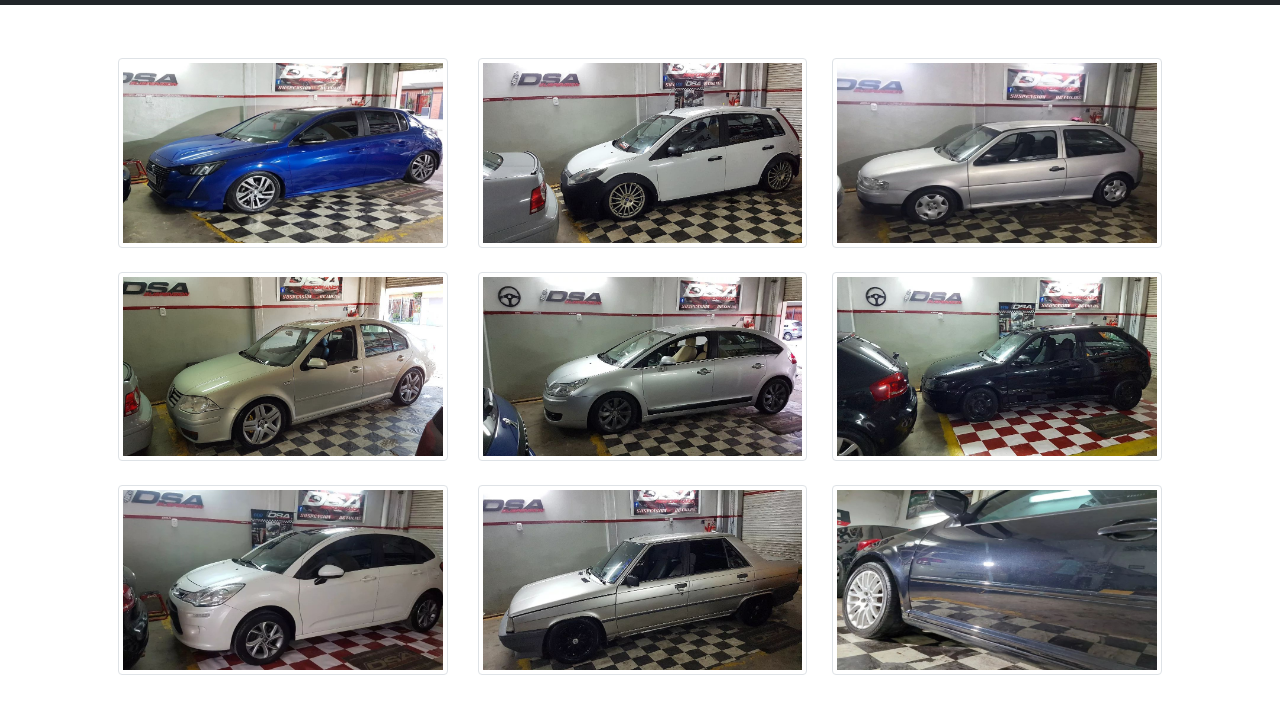
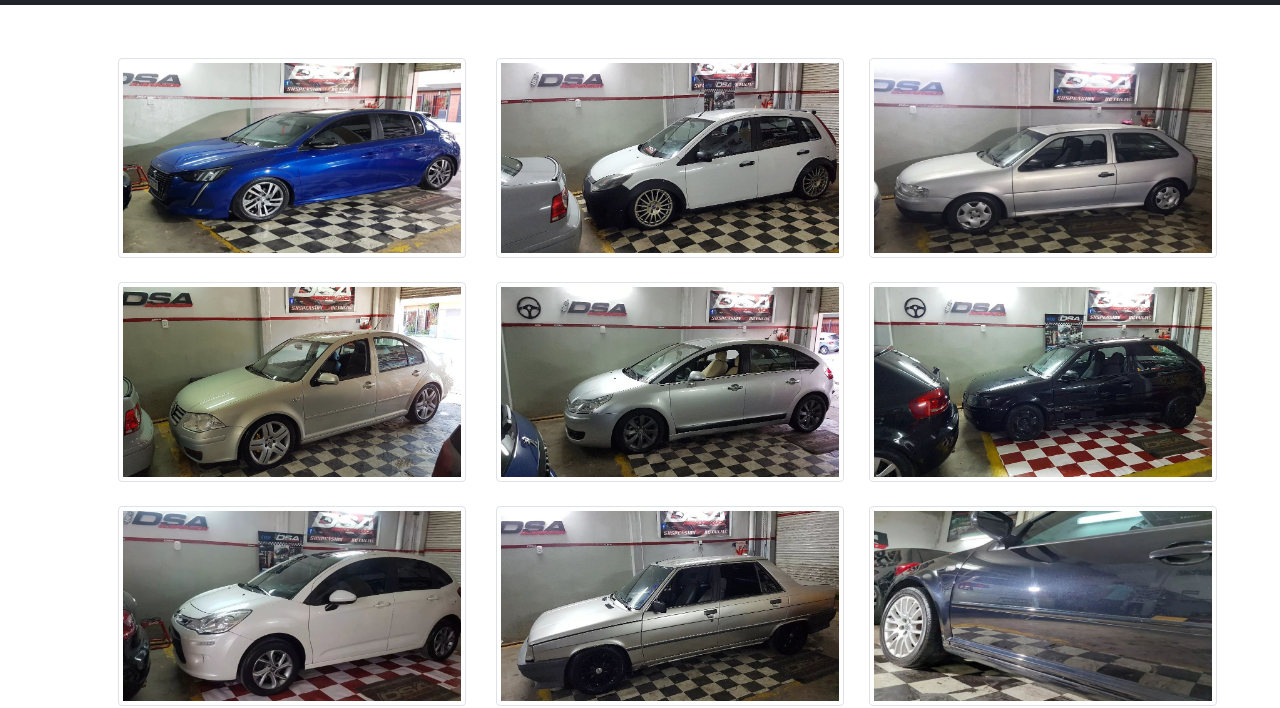
Before and after one commit to rmz95/dsaperformance-sass, a website: page pages/imagenes.html in a window 1280 px wide. Shown: the part 96-804 px from the top of the page. Drawn offline with nearby package versions, Linux system fonts and the light colour scheme; files that its build step writes are made by us from their sources.

Commit message:
Agregado responsive a pages/imagenes

```diff
--- a/pages/imagenes.html
+++ b/pages/imagenes.html
@@ -33,17 +33,17 @@
             <section>
                 <div class="row gx-4 gx-lg-5 my-5">
                     <div class="img__Galeria">
-                        <div class="img__Columna1 hover01">
+                        <div class="img__Columna1 hover01 col-md-4 col-sm-4 col-lg-4">
                             <figure class="figure"><img src="../assets/images/208dsa.jpg"  class="figure-img img-fluid rounded img-thumbnail" alt="playadsa"></figure>
                             <figure class="figure"><img src="../assets/images/bora18.jpg" class="figure-img img-fluid rounded img-thumbnail" alt="taxidsa" ></figure>
                             <figure class="figure"><img src="../assets/images/c3lavado.jpg"   class="figure-img img-fluid rounded img-thumbnail" alt="leondsa" ></figure>
                         </div>
-                        <div class="img__Columna2 hover01">
+                        <div class="img__Columna2 hover01 col-md-4 col-sm-4 col-lg-4">
                             <figure class="figure"><img src="../assets/images/fiesta.jpg" class="figure-img img-fluid rounded img-thumbnail" alt="fiestadsa"></figure>
                             <figure class="figure"><img src="../assets/images/c4dsa.jpg" class="figure-img img-fluid rounded img-thumbnail" alt="amarokdsa"></figure>
                             <figure class="figure"><img src="../assets/images/renault9.jpg"  class="figure-img img-fluid rounded img-thumbnail" alt="leonexpo" ></figure>
                         </div>
-                        <div class="img__Columna3 hover01">
+                        <div class="img__Columna3 hover01 col-md-4 col-sm-4 col-lg-4">
                             <figure class="figure"><img src="../assets/images/golpowergris.jpg" class="figure-img img-fluid rounded img-thumbnail" alt="tablero1"></figure>
                             <figure class="figure"><img src="../assets/images/golpower.jpg" class="figure-img img-fluid rounded img-thumbnail" alt="tablero2"></figure>
                             <figure class="figure"><img src="../assets/images/boraacrilico.jpg"  class="figure-img img-fluid rounded img-thumbnail" alt="audidsa" ></figure>
```
